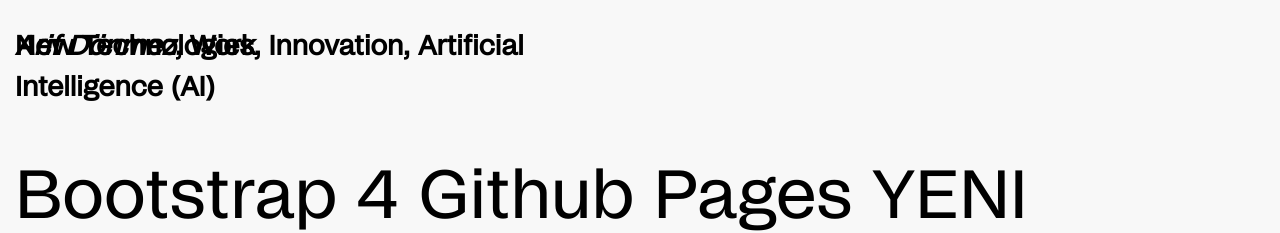
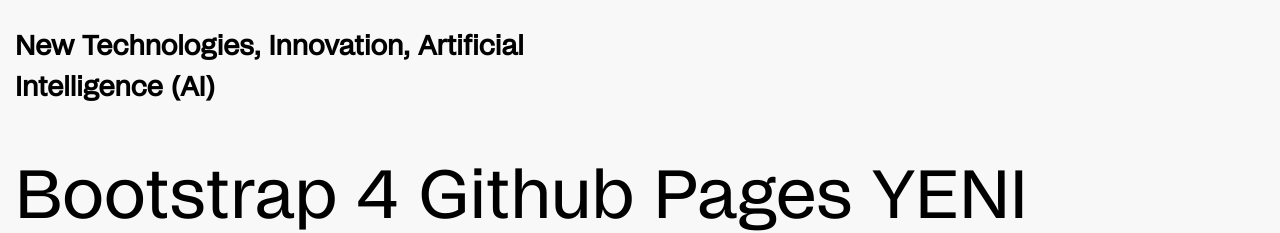
Before and after one commit to alim-zend/alim-zend.github.io, a Jekyll site: the page built from frank.md, in a window 1280 px wide. Shown: the top 233 px of the page. Built offline with Jekyll 4.4.1, drawn with Linux system fonts in a browser that asks for light colours.

Commit message:
Update header.html

```diff
--- a/_includes/header.html
+++ b/_includes/header.html
@@ -21,9 +21,6 @@
 
 <header>
   <div class="container-fluid">
-    <div class="fixed-top" style="font-weight:bold;padding-top: 1em;padding-left:15px;">
-          <i>Arif Dönmez</i>, Work
-    </div>
     <div class="row">
       <div class="col-sm-6" style="font-weight:bold;padding-top: 1em;padding-left:15px;font-variation-settings: 'wght' 614;">
         New Technologies, Innovation, Artificial Intelligence (AI)
```
